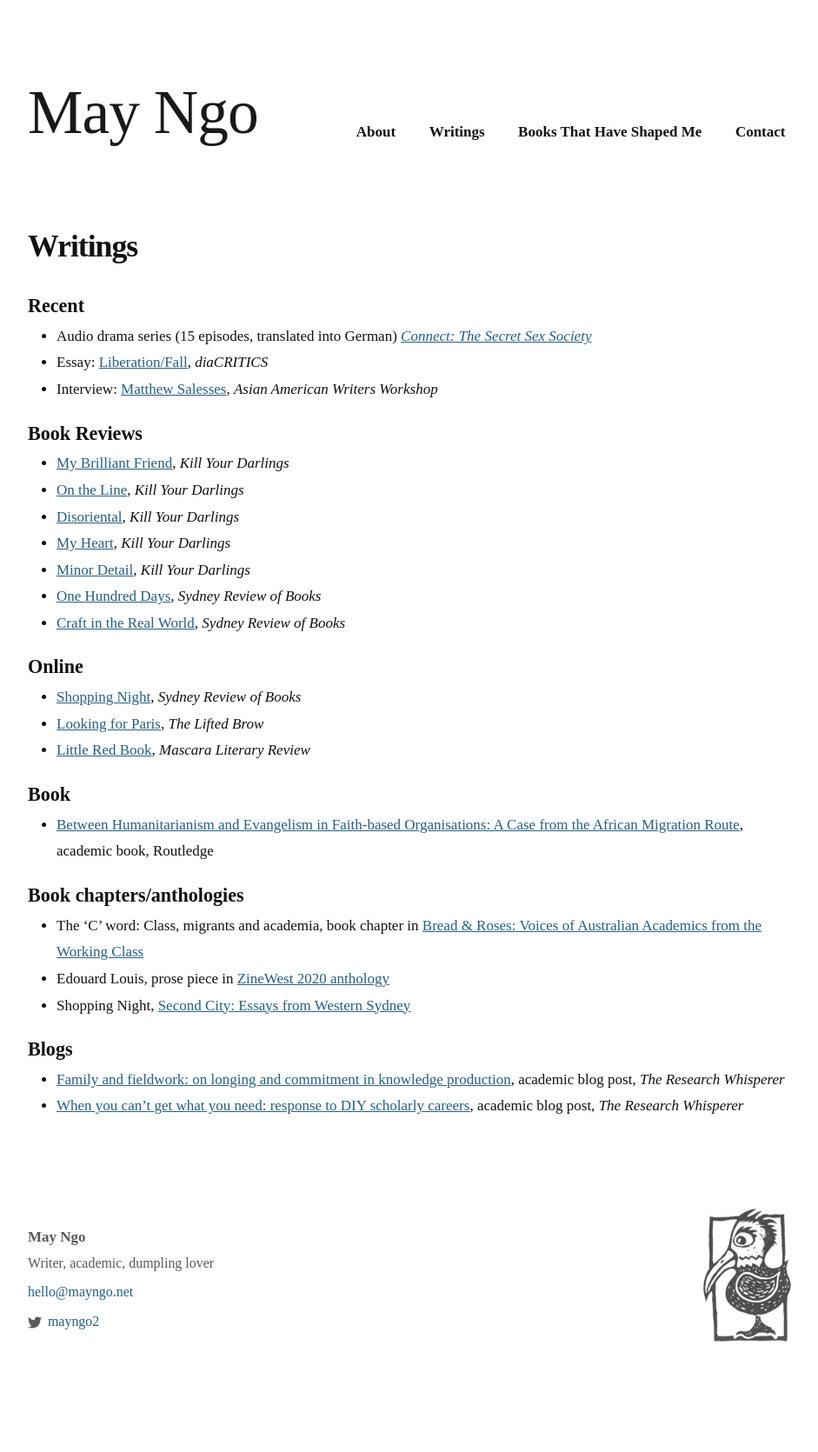
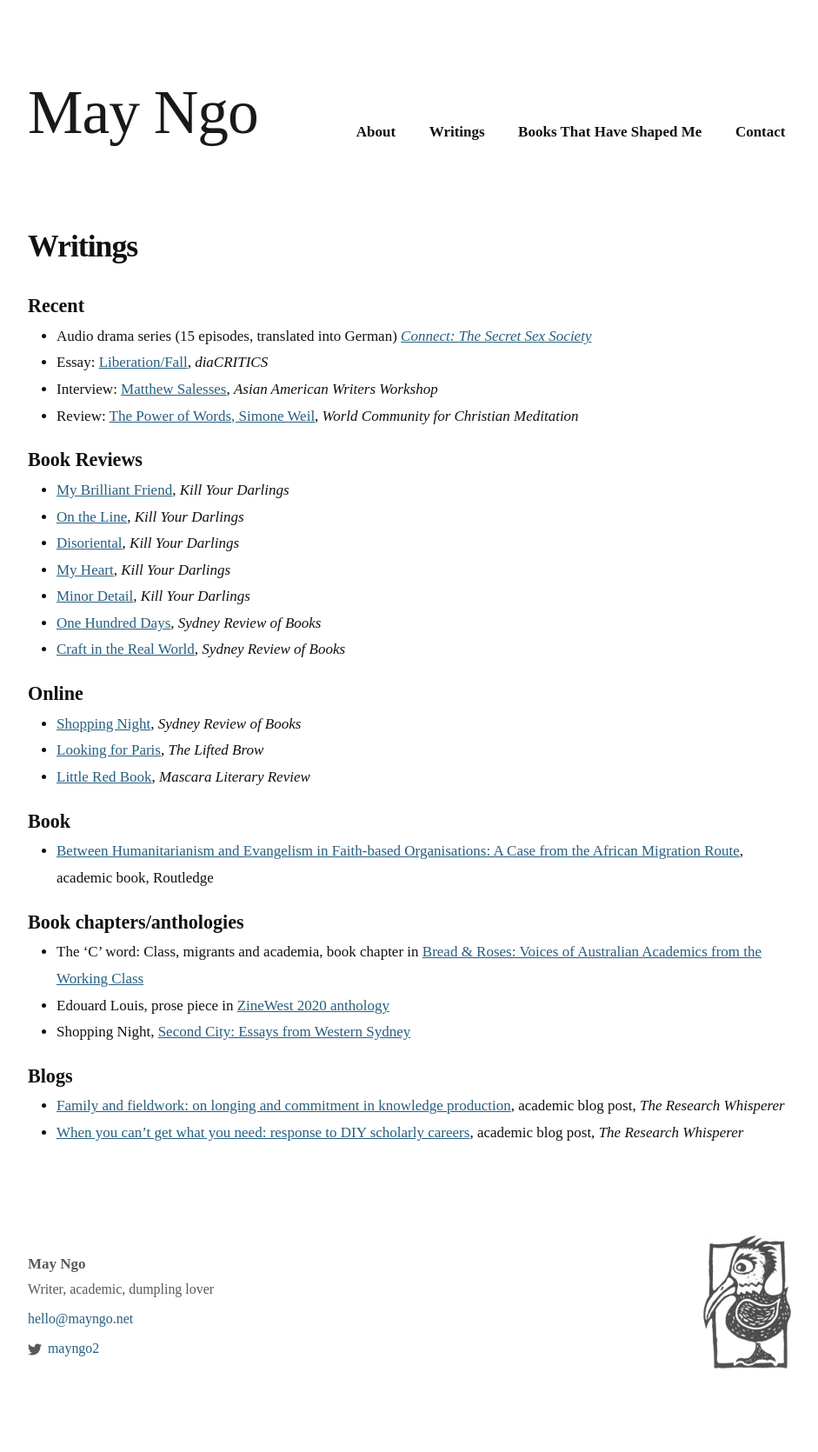
Before and after one commit to mayngo-net/mayngo-net.github.io, a Jekyll site: the page built from writings.markdown, in a window 1280 px wide. Shown: the whole page at 87% size, without its empty margins (168-1109 px from the left). Built offline with Jekyll 4.4.1, drawn with Linux system fonts in a browser that asks for light colours; some web fonts are replaced; before the commit the page ends 1640 px from its top, so only the background shows below that.

Commit message:
Update writings.markdown

```diff
--- a/writings.markdown
+++ b/writings.markdown
@@ -10,6 +10,7 @@ order: 200
 - Audio drama series (15 episodes, translated into German) [_Connect: The Secret Sex Society_](https://podimo.com/de/shows/974c9b3f-b10e-469c-8689-0a8ab487e128)
 - Essay: [Liberation/Fall](https://dvan.org/2021/04/liberation-fall/), _diaCRITICS_
 - Interview: [Matthew Salesses](https://aawwradio.libsyn.com/matthew-salesses-interviewed-by-may-ngo), _Asian American Writers Workshop_
+- Review: [The Power of Words, Simone Weil](https://wccm.org/book-reviews/the-power-of-words-simone-weil/), _World Community for Christian Meditation_
 
 ## Book Reviews
 
```
